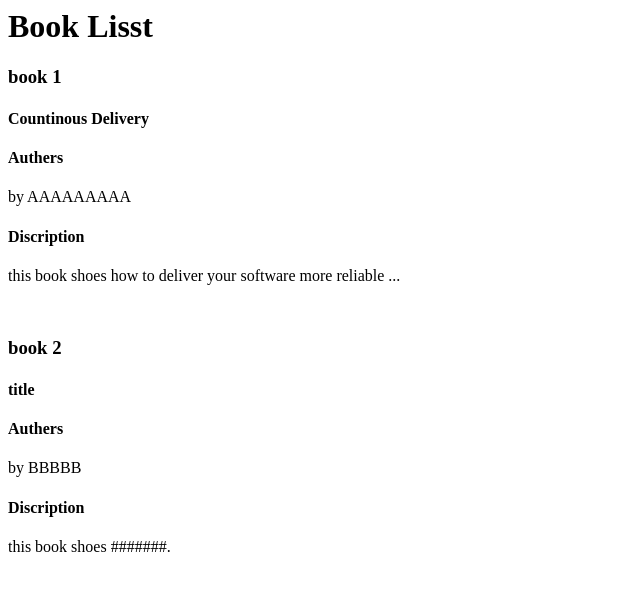
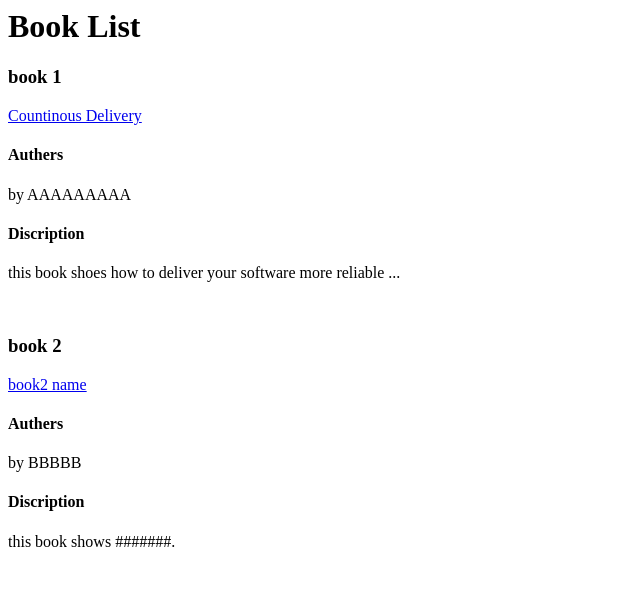
Before and after one commit to mohamad044/chat-app, a Django app: page /books in a window 1280 px wide. Shown: the top 591 px of the page, without its empty margins (0-640 px from the left). Run offline with Django 5.2, Linux system fonts and the light colour scheme.

Commit message:
add hyperd link

```diff
--- a/apps/templates/bookmodule/bookList.html
+++ b/apps/templates/bookmodule/bookList.html
@@ -1,14 +1,14 @@
-<h1>Book Lisst</h1>
+<h1>Book List</h1>
 <h3>book 1</h3>
-<h4>Countinous Delivery</h4>
+<a href="/book/123"> Countinous Delivery </a>
 <h4>Authers</h4>
 <p>by AAAAAAAAA</p>
 <h4>Discription</h4>
 <p>this book shoes how to deliver your software more reliable ...</p>
 <br>
 <h3>book 2</h3>
-<h4>title</h4>
+<a href="/book/567"> book2 name </a>
 <h4>Authers</h4>
 <p>by BBBBB</p>
 <h4>Discription</h4>
-<p>this book shoes #######.</p>
+<p>this book shows #######.</p>
--- a/apps/templates/bookmodule/index.html
+++ b/apps/templates/bookmodule/index.html
@@ -1,2 +1,2 @@
 <h1>Hello this is the first page</h1>
-<h1>Hello this is the first page</h1>
+<a href='/books'> book list </a>
```
